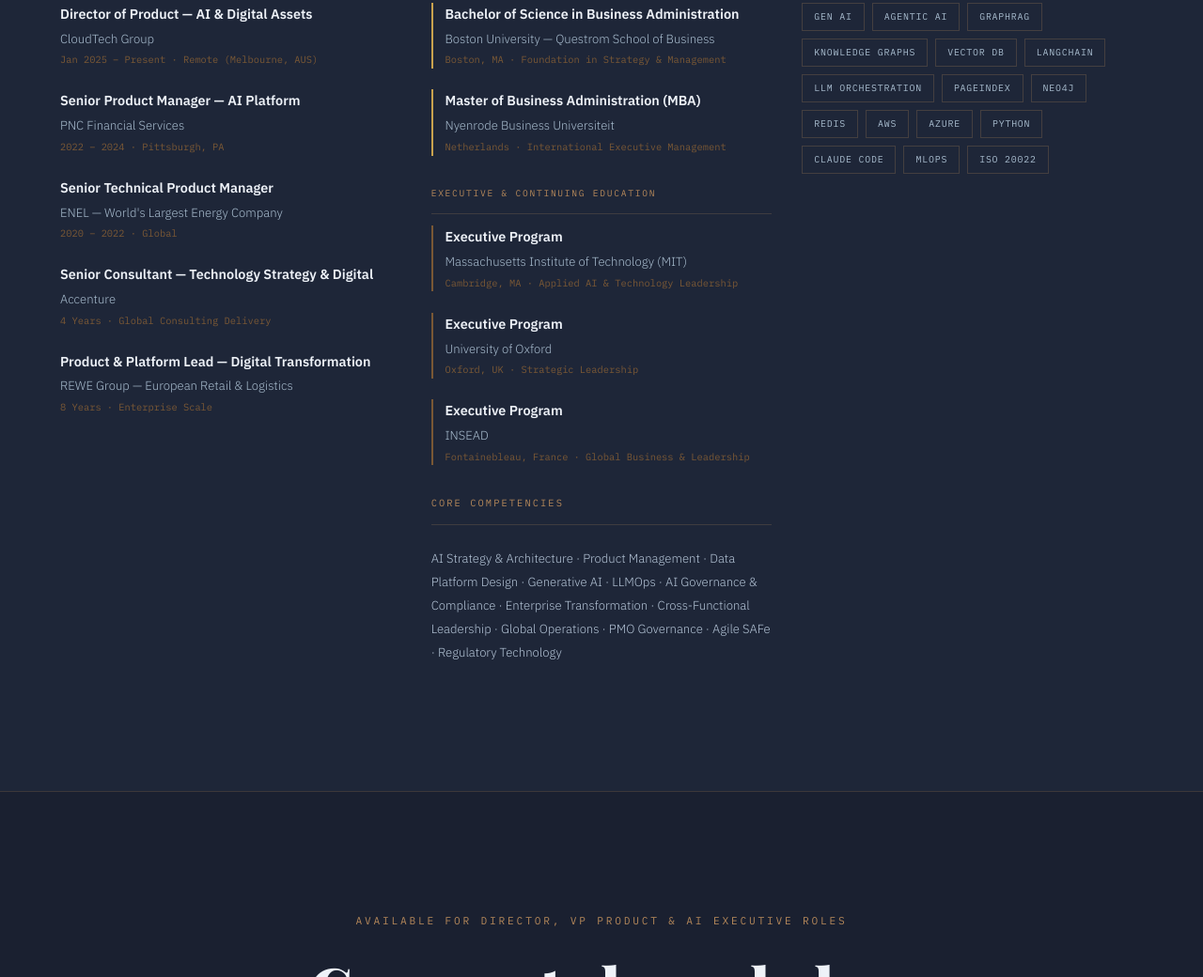
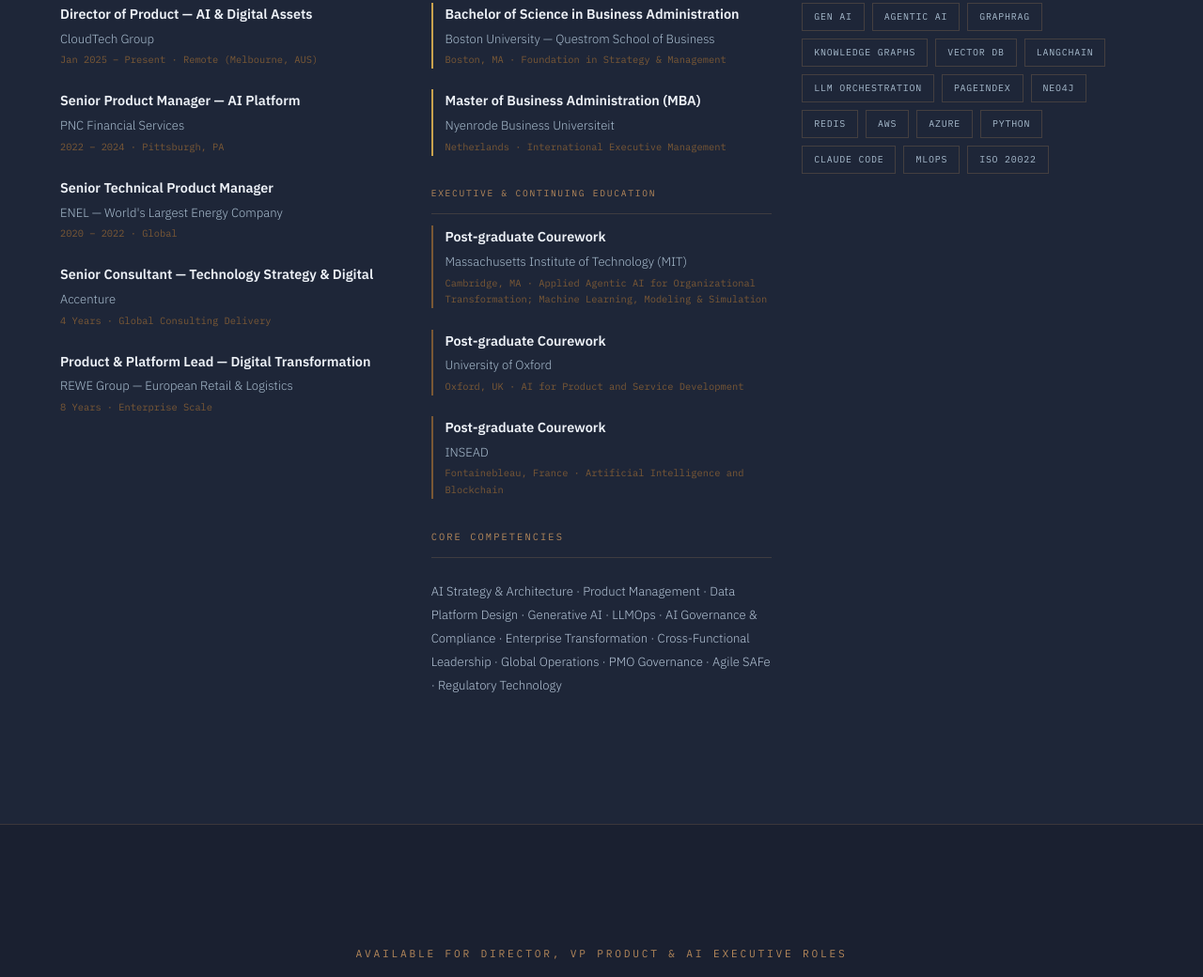
Before and after one commit to alexanderlogan/alexanderlogan.github.io, a plain HTML site: page index.html in a window 1280 px wide. Shown: the part 6107-7147 px from the top of the page at 94% size. Drawn offline with nearby package versions, Linux system fonts and the light colour scheme.

Commit message:
Update index.html
Update index.html with clarifications on education

```diff
--- a/index.html
+++ b/index.html
@@ -1413,21 +1413,21 @@
       <div class="cred-group-title" style="margin-top:2rem; margin-bottom:0.8rem; font-size:0.6rem; letter-spacing:0.18em; color: var(--teal);">Executive &amp; Continuing Education</div>
 
       <div class="cred-item edu-exec">
-        <div class="cred-role">Executive Program</div>
+        <div class="cred-role">Post-graduate Courework</div>
         <div class="cred-org">Massachusetts Institute of Technology (MIT)</div>
-        <div class="cred-date">Cambridge, MA · Applied AI &amp; Technology Leadership</div>
+        <div class="cred-date">Cambridge, MA · Applied Agentic AI for Organizational Transformation; Machine Learning, Modeling & Simulation</div>
       </div>
 
       <div class="cred-item edu-exec">
-        <div class="cred-role">Executive Program</div>
+        <div class="cred-role">Post-graduate Courework</div>
         <div class="cred-org">University of Oxford</div>
-        <div class="cred-date">Oxford, UK · Strategic Leadership</div>
+        <div class="cred-date">Oxford, UK · AI for Product and Service Development</div>
       </div>
 
       <div class="cred-item edu-exec">
-        <div class="cred-role">Executive Program</div>
+        <div class="cred-role">Post-graduate Courework</div>
         <div class="cred-org">INSEAD</div>
-        <div class="cred-date">Fontainebleau, France · Global Business &amp; Leadership</div>
+        <div class="cred-date">Fontainebleau, France · Artificial Intelligence and Blockchain</div>
       </div>
 
       <div class="cred-group-title" style="margin-top:2rem">Core Competencies</div>
```
